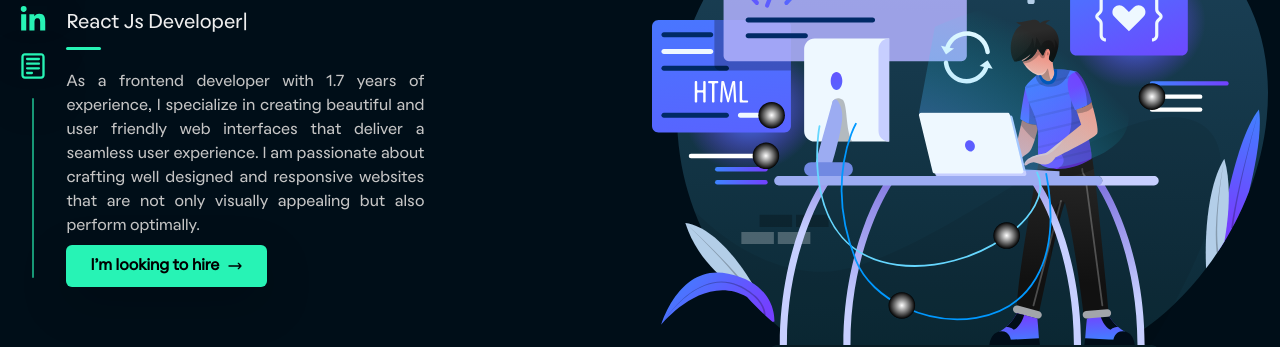
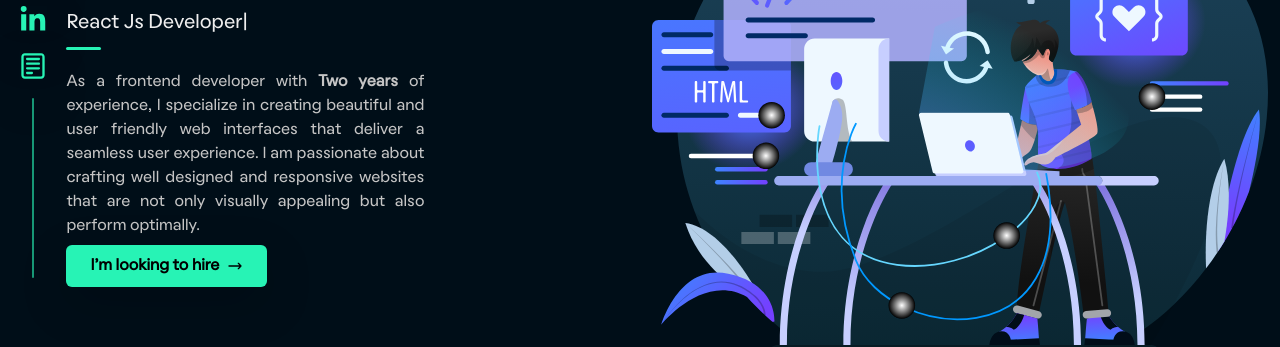
Before and after one commit to somya-ranjan/new-portfolio, a React (Vite) app: page / in a window 1280 px wide. Shown: the part 317-664 px from the top of the page. Built offline with nearby package versions, Linux system fonts and the light colour scheme; a web font is replaced by a local one.

Commit message:
minner changes in home about

```diff
--- a/src/view/home/Home.jsx
+++ b/src/view/home/Home.jsx
@@ -75,12 +75,12 @@ function Home() {
                 </h5>
 
                 <p className="text_secondary text-justify">
-                  As a frontend developer with 1.7 years of experience, I
-                  specialize in creating beautiful and user friendly web
-                  interfaces that deliver a seamless user experience. I am
-                  passionate about crafting well designed and responsive
-                  websites that are not only visually appealing but also perform
-                  optimally.
+                  As a frontend developer with <strong>Two years</strong> of
+                  experience, I specialize in creating beautiful and user
+                  friendly web interfaces that deliver a seamless user
+                  experience. I am passionate about crafting well designed and
+                  responsive websites that are not only visually appealing but
+                  also perform optimally.
                 </p>
                 <motion.a
                   className="px-4 hire_btn rounded shadow-lg"
```
